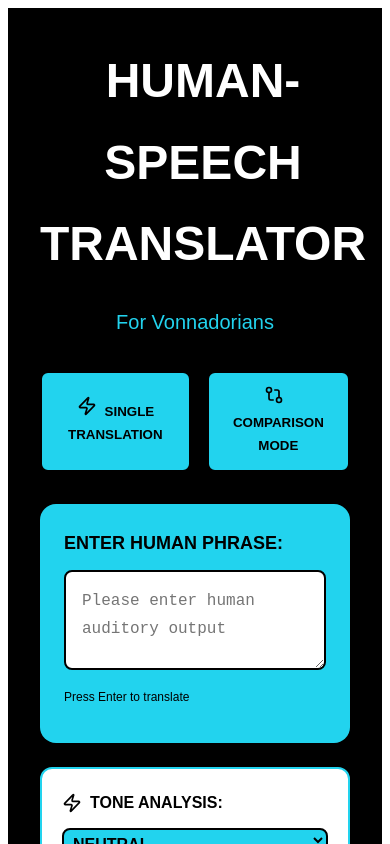
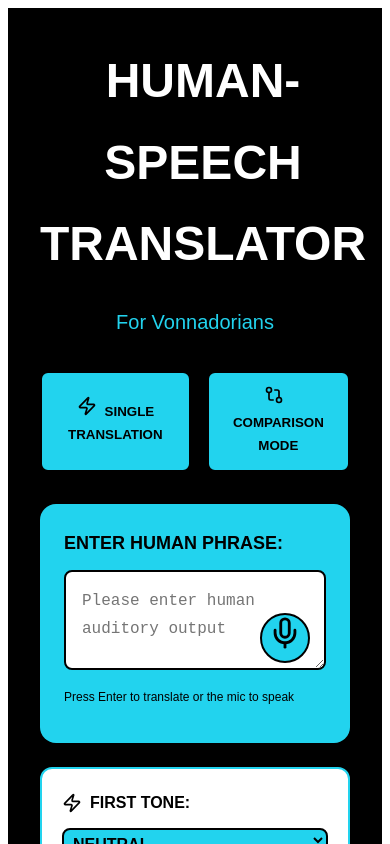
Before and after one commit to yibellawang-sudo/Vonni, a React (Vite) app: page / in a window 390 px wide. Both pictures are taken after a click on the button "COMPARISON MODE". Shown: the top 844 px of the page. Built offline with nearby package versions, Linux system fonts and the light colour scheme.

Commit message:
added a speech recognition/transcription function for the input and made the comparison responsive to drop-selected tones

```diff
--- a/src/App.css
+++ b/src/App.css
@@ -283,3 +283,42 @@
   margin-bottom: 1rem;
   text-transform: uppercase;
 }
+
+/*Mic button*/
+.mic-button {
+  position: absolute;
+  right: 1rem;
+  bottom: 1rem;
+  background-color: #22d3ee;
+  color: #000;
+  border: 2px solid #000;
+  border-radius: 50%;
+  width: 50px;
+  height: 50px;
+  display: flex;
+  align-items: cetner;
+  justify-content: cetner;
+  cursor: pointer;
+  transition: all 0.3s;
+  z-index: 10;
+}
+
+.mic-button:hover {
+  background-color: #06b6d4;
+  transform: scale(1.1);
+}
+
+.mic-button.listening {
+  background-color: #ef4444;
+  color: #fff;
+  animation: pulse 1.5s infinite;
+}
+
+@keyframes pulse {
+  0%, 100% {
+    opacity: 1;
+  }
+  50% {
+    opacity: 0.6;
+  }
+}
--- a/src/App.jsx
+++ b/src/App.jsx
@@ -1,16 +1,19 @@
 import React, { useState } from 'react';
-import { AlertTriangle, Zap, Globe, Cpu, GitCompare } from 'lucide-react';
+import { AlertTriangle, Zap, Globe, Cpu, GitCompare, Mic } from 'lucide-react';
 import './App.css';
 
 const Translator = () => {
   const [input, setInput] = useState('');
   const [tone, setTone] = useState('neutral');
+  const [secTone, setSecTone] = useState('sarcastic');
   const [context, setContext] = useState('general');
   const [translation, setTranslation] = useState(null);
   const [loading, setLoading] = useState(false);
   const [comparisonMode, setComparisonMode] = useState(false);
   const [comparisons, setComparisons] = useState([]);
   const [loadingComparison, setLoadingComparison] = useState(false);
+  const [isListening, setIsListening] = useState(false);
+  const [recognition, setRecognition] = useState(null);
 
   const tones = ['neutral', 'polite', 'angry', 'sarcastic', 'tired', 'passive-aggressive', 'excited'];
   const contexts = ['general public', 'workplace', 'school', 'dating/romantic', 'family', 'spouse', 'Cambridge University'];
@@ -99,8 +102,9 @@ const Translator = () => {
     setLoadingComparison(true);
     setComparisons([]);
 
-    //compare diff tones within the same context. make this responsive to the drop select next
-    const tonesToCompare = ['polite', 'sarcastic'];
+    //compare diff tones within the same context
+    const tonesToCompare = [tone, secTone];
+
     const results = [];
 
     for (const compareTone of tonesToCompare) {
@@ -167,6 +171,48 @@ const Translator = () => {
     setLoadingComparison(false);
   };
 
+  React.useEffect(() => {
+    if ('webkitSpeechRecognition' in window || 'SpeechRecognition' in window) {
+      const SpeechRecognition = window.SpeechRecognition || window.webkitSpeechRecognition;
+      const recognitionInstance = new SpeechRecognition();
+      recognitionInstance.continuous = false;
+      recognitionInstance.interimResults = false;
+      recognitionInstance.lang = 'en-US';
+
+      recognitionInstance.onresult = (event) => {
+        const transcript = event.results[0][0].transcript;
+        setInput(transcript);
+        setIsListening(false);
+      };
+
+      recognitionInstance.onerror = (event) => {
+        console.error('Speech recognition error:', event.error);
+        setIsListening(false);
+      };
+
+      recognitionInstance.onend = () => {
+        setIsListening(false);
+      };
+
+      setRecognition(recognitionInstance);
+    }
+  }, []);
+
+  const toggleListening = () => {
+    if (!recognition) {
+      alert('Speech recognition is not supported currently.')
+      return;
+    }
+
+    if (isListening) {
+      recognition.stop();
+      setIsListening(false);
+    } else {
+      recognition.start();
+      setIsListening(true);
+    }
+  };
+
   return (
     <div className="container">
       <div className="max-width">
@@ -198,6 +244,7 @@ const Translator = () => {
         {/* Main Input Area */}
         <div className="input-section">
           <label className="label">ENTER HUMAN PHRASE:</label>
+          <div style={{ position: 'relative' }}>
             <textarea
               value={input}
               onChange={(e) => setInput(e.target.value)}
@@ -209,7 +256,20 @@ const Translator = () => {
                 }
               }}
             />
-          <p className="hint">Press Enter to translate</p>
+            <button
+              onClick={toggleListening}
+              className={isListening ? "mic-button listening" : "mic-button"}
+              title={isListening ? "Stop recording" : "Start voice input"}
+              type="button"
+            >
+              <Mic size={34} />
+            </button>
+          </div>
+            <p className="hint">
+              {isListening
+                ? "Listening. Please Speak now."
+                : "Press Enter to translate or the mic to speak"}
+            </p>
           </div>
 
         {/* Controls */}
@@ -255,11 +315,11 @@ const Translator = () => {
 
         {comparisonMode && (
           <div className="controls-grid">
-            {/* Tone Selector */}
+            {/* First Tone Selector */}
             <div className="control-box">
               <label className="control-label">
                 <Zap size={20} />
-                TONE ANALYSIS:
+                FIRST TONE:
               </label>
               <select
                 value={tone}
@@ -273,6 +333,24 @@ const Translator = () => {
               <p className="small-text">Sentiment Analysis - TBD</p>
             </div>
 
+            {/* Second Tone Selector */}
+            <div className="control-box">
+              <label className="control-label">
+                <Zap size={20} />
+                SECOND TONE:
+              </label>
+              <select
+                value={secTone}
+                onChange={(e) => setSecTone(e.target.value)}
+                className="select"
+              >
+                {tones.map(t => (
+                  <option key={t} value={t}>{t.toUpperCase()}</option>
+                ))}
+              </select>
+            </div>
+
+            {/* Context Selector */}
             <div className="control-box">
               <label className="control-label">
                 <Globe size={20} />
@@ -287,7 +365,7 @@ const Translator = () => {
                   <option key={c} value={c}>{c.toUpperCase()}</option>
                 ))}
               </select>
-              <p className="small-text">Comparing polite and sarcastic tones</p>
+              <p className="small-text">Comparing: {tone} vs {secTone} </p>
             </div>
           </div>
         )}
```
Lines whose indentation alone changed are shown as unchanged.
